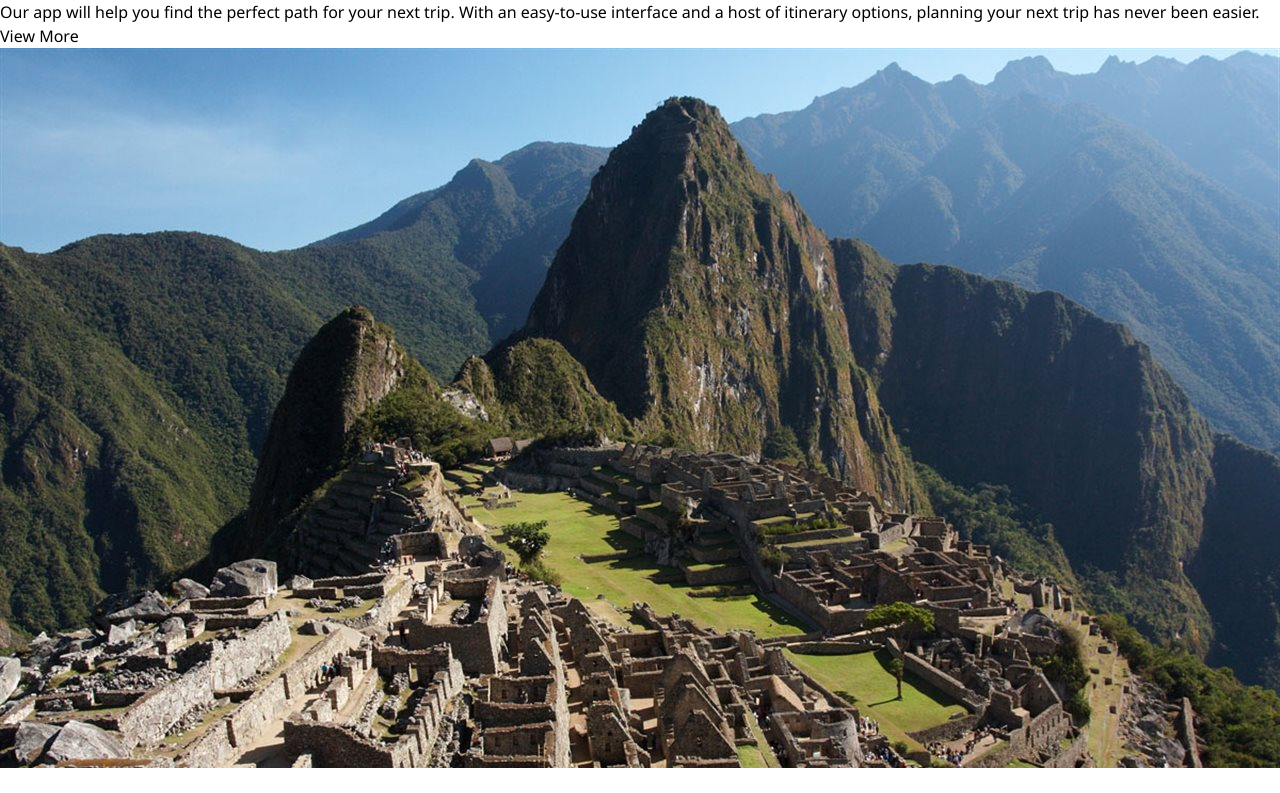
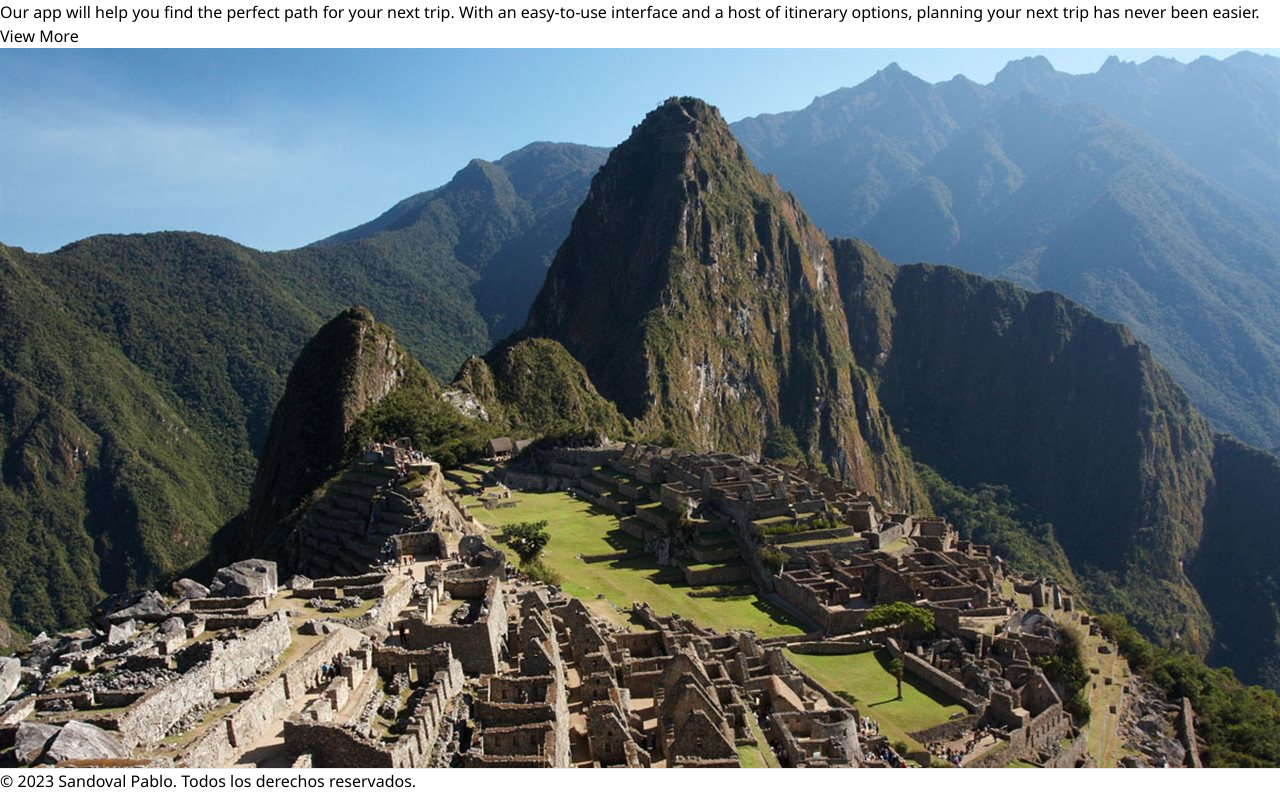
Before and after one commit to SPablo2191/MyTinerary, a React (Vite) app: page / in a window 1280 px wide. Shown: the part 293-1086 px from the top of the page. Before the commit the page ends 1061 px from the top, so only its background shows below. Built offline with nearby package versions, Linux system fonts and the light colour scheme.

Commit message:
feat: footer added

```diff
--- /dev/null
+++ b/src/components/ui/footer/FooterComponent.tsx
@@ -0,0 +1,13 @@
+function Footer() {
+    return (
+        <footer className=" lex flex-col min-h-screen max-w-screen">
+            <div className=" bottom-0 w-full text-center my-2">
+
+                <hr className="my-2" />
+                <p>&copy; {new Date().getFullYear()} <span><a href="https://www.linkedin.com/in/pablo-sandoval-838553216/" target="_blank">Sandoval Pablo</a></span>. Todos los derechos reservados.</p>
+            </div>
+        </footer>
+    );
+}
+
+export default Footer;
--- a/src/layouts/mainLayout/MainLayoutComponent.tsx
+++ b/src/layouts/mainLayout/MainLayoutComponent.tsx
@@ -1,17 +1,19 @@
+import Footer from "../../components/ui/footer/FooterComponent";
 import NavBar from "../../components/ui/navBar/NavBarComponent";
 import { NavigationItem } from "../../core/interfaces/ui/navigation.item.interface";
 
-export function MainLayout({children}:any){
-    let navigation : NavigationItem[] = [
+export function MainLayout({ children }: any) {
+    let navigation: NavigationItem[] = [
         { name: 'Homes', href: '#', current: true },
         { name: 'Cities', href: '#', current: false },
-      ]
+    ]
     return (
         <>
-        <div>
-            <NavBar navigation={navigation} />
-        </div>
-        <main>{children}</main>
+            <div>
+                <NavBar navigation={navigation} />
+            </div>
+            <main>{children}</main>
+            <Footer />
         </>
     );
 
--- a/src/pages/home/HomeComponent.tsx
+++ b/src/pages/home/HomeComponent.tsx
@@ -6,9 +6,9 @@ export function Home() {
         <MainLayout>
             <div className="my-4 flex justify-center align-items-center border-1">
 
-            <div className="md:grid grid-cols-2 gap-2">
+                <div className="justify-center align-items-center md:grid grid-cols-2 gap-2">
                     <div className="text-justify mr-10">
-                    <h1 className="font-bold text-3xl my-4">Find the perfect destination</h1>
+                        <h1 className="text-center font-bold text-3xl my-4">Find the perfect destination</h1>
                         <p className="text-lg">Our app will help you find the perfect path for your next trip. With an easy-to-use interface and a host of itinerary options, planning your next trip has never been easier.</p>
                         <button className="bg-violet-700 font-bold p-4 my-4 px-20  rounded-lg">View More</button>
                     </div>
```
Lines whose indentation alone changed are shown as unchanged.
